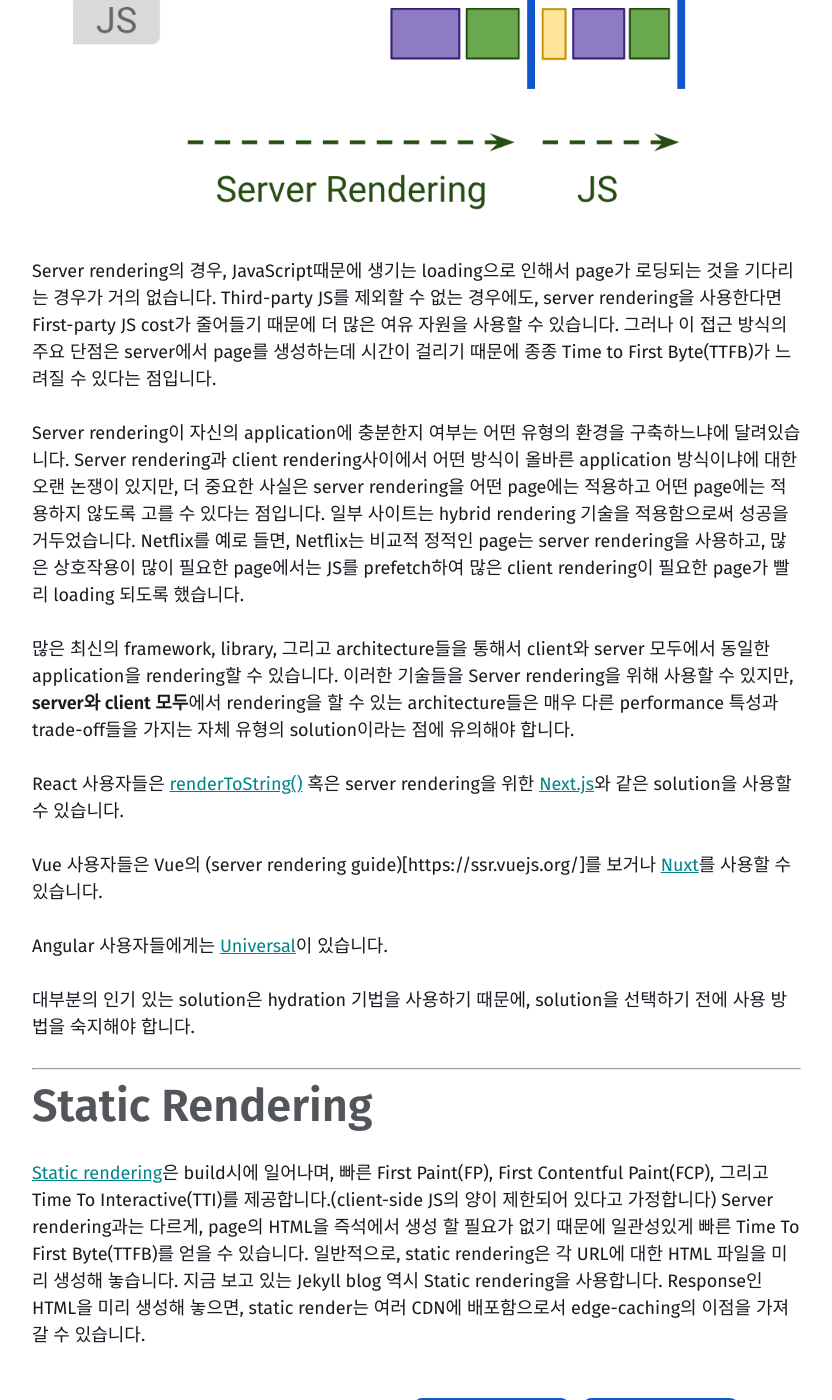
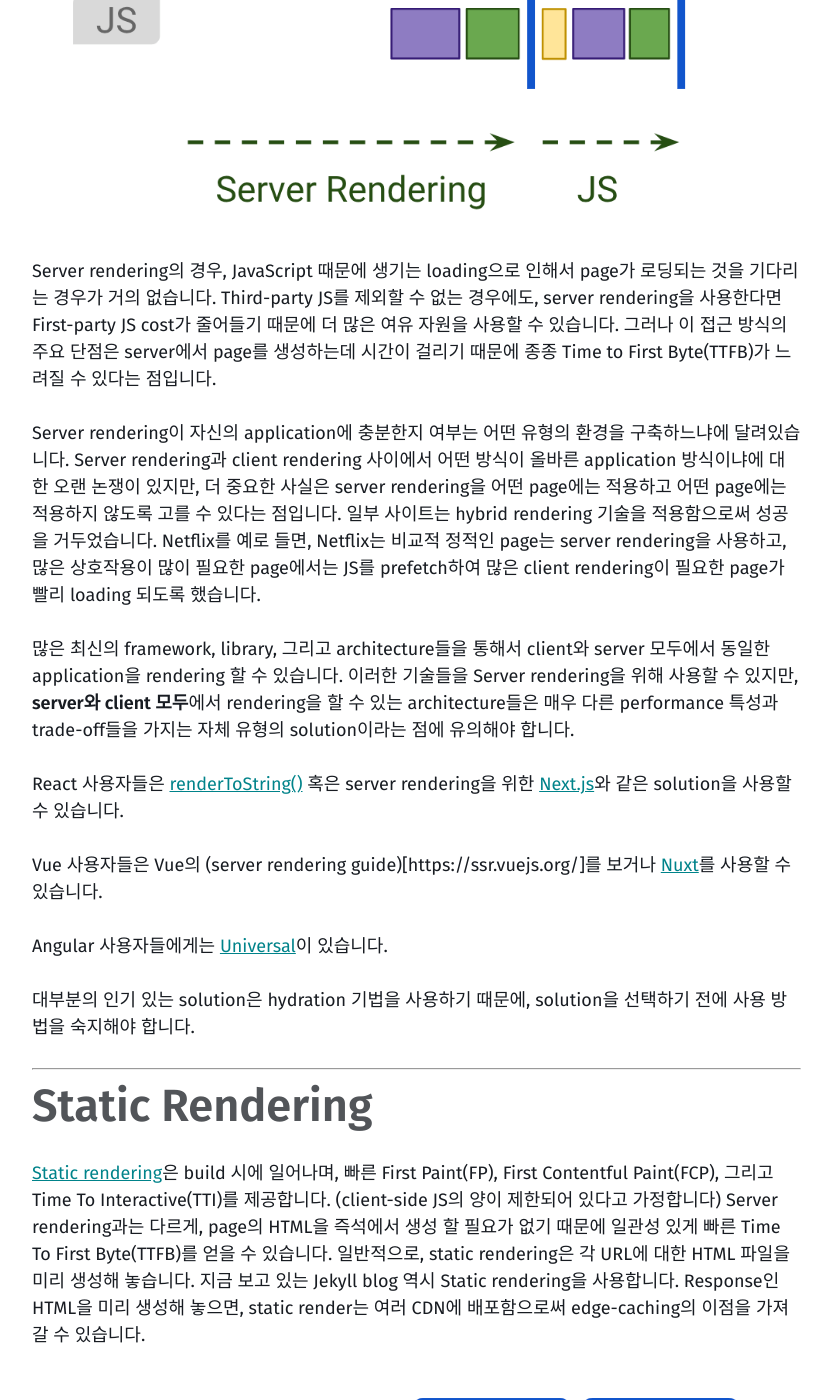
Before and after one commit to shlrur/first-blog.maker, a Jekyll site: the page built from _posts/devlogs/2019/2019-02-14-rendering-on-the-web.md, in a window 1280 px wide and 1400 px high, scrolled down 2763 px. Shown: the whole window, without its empty margins (40-872 px from the left). Built offline with Jekyll 4.4.1, drawn with Linux system fonts in a browser that asks for light colours; comment, search, counter and statistics services are not loaded; a style sheet for code colours, icons or effects is not loaded; some of the changed text lies outside the part shown.

```diff
--- a/_posts/devlogs/2019/2019-02-14-rendering-on-the-web.md
+++ b/_posts/devlogs/2019/2019-02-14-rendering-on-the-web.md
@@ -70,11 +70,11 @@
     <img src="{{ site.url }}{{ site.baseurl }}/assets/images/rendering-on-the-web/0_server-rendering-tti.png" alt="server rendering TTI">
 </figure>
 
-Server rendering의 경우, JavaScript때문에 생기는 loading으로 인해서 page가 로딩되는 것을 기다리는 경우가 거의 없습니다. Third-party JS를 제외할 수 없는 경우에도, server rendering을 사용한다면 First-party JS cost가 줄어들기 때문에 더 많은 여유 자원을 사용할 수 있습니다. 그러나 이 접근 방식의 주요 단점은 server에서 page를 생성하는데 시간이 걸리기 때문에 종종 Time to First Byte(TTFB)가 느려질 수 있다는 점입니다.
+Server rendering의 경우, JavaScript 때문에 생기는 loading으로 인해서 page가 로딩되는 것을 기다리는 경우가 거의 없습니다. Third-party JS를 제외할 수 없는 경우에도, server rendering을 사용한다면 First-party JS cost가 줄어들기 때문에 더 많은 여유 자원을 사용할 수 있습니다. 그러나 이 접근 방식의 주요 단점은 server에서 page를 생성하는데 시간이 걸리기 때문에 종종 Time to First Byte(TTFB)가 느려질 수 있다는 점입니다.
 
-Server rendering이 자신의 application에 충분한지 여부는 어떤 유형의 환경을 구축하느냐에 달려있습니다. Server rendering과 client rendering사이에서 어떤 방식이 올바른 application 방식이냐에 대한 오랜 논쟁이 있지만, 더 중요한 사실은 server rendering을 어떤 page에는 적용하고 어떤 page에는 적용하지 않도록 고를 수 있다는 점입니다. 일부 사이트는 hybrid rendering 기술을 적용함으로써 성공을 거두었습니다. Netflix를 예로 들면, Netflix는 비교적 정적인 page는 server rendering을 사용하고, 많은 상호작용이 많이 필요한 page에서는 JS를 prefetch하여 많은 client rendering이 필요한 page가 빨리 loading 되도록 했습니다.
+Server rendering이 자신의 application에 충분한지 여부는 어떤 유형의 환경을 구축하느냐에 달려있습니다. Server rendering과 client rendering 사이에서 어떤 방식이 올바른 application 방식이냐에 대한 오랜 논쟁이 있지만, 더 중요한 사실은 server rendering을 어떤 page에는 적용하고 어떤 page에는 적용하지 않도록 고를 수 있다는 점입니다. 일부 사이트는 hybrid rendering 기술을 적용함으로써 성공을 거두었습니다. Netflix를 예로 들면, Netflix는 비교적 정적인 page는 server rendering을 사용하고, 많은 상호작용이 많이 필요한 page에서는 JS를 prefetch하여 많은 client rendering이 필요한 page가 빨리 loading 되도록 했습니다.
 
-많은 최신의 framework, library, 그리고 architecture들을 통해서 client와 server 모두에서 동일한 application을 rendering할 수 있습니다. 이러한 기술들을 Server rendering을 위해 사용할 수 있지만, **server와 client 모두**에서 rendering을 할 수 있는 architecture들은 매우 다른 performance 특성과 trade-off들을 가지는 자체 유형의 solution이라는 점에 유의해야 합니다.
+많은 최신의 framework, library, 그리고 architecture들을 통해서 client와 server 모두에서 동일한 application을 rendering 할 수 있습니다. 이러한 기술들을 Server rendering을 위해 사용할 수 있지만, **server와 client 모두**에서 rendering을 할 수 있는 architecture들은 매우 다른 performance 특성과 trade-off들을 가지는 자체 유형의 solution이라는 점에 유의해야 합니다.
 
 React 사용자들은 [renderToString()](https://reactjs.org/docs/react-dom-server.html) 혹은 server rendering을 위한 [Next.js](https://nextjs.org/)와 같은 solution을 사용할 수 있습니다.
 
@@ -88,17 +88,17 @@
 
 # Static Rendering
 
-[Static rendering](https://frontarm.com/james-k-nelson/static-vs-server-rendering/)은 build시에 일어나며, 빠른 First Paint(FP), First Contentful Paint(FCP), 그리고 Time To Interactive(TTI)를 제공합니다.(client-side JS의 양이 제한되어 있다고 가정합니다) Server rendering과는 다르게, page의 HTML을 즉석에서 생성 할 필요가 없기 때문에 일관성있게 빠른 Time To First Byte(TTFB)를 얻을 수 있습니다. 일반적으로, static rendering은 각 URL에 대한 HTML 파일을 미리 생성해 놓습니다. 지금 보고 있는 Jekyll blog 역시 Static rendering을 사용합니다. Response인 HTML을 미리 생성해 놓으면, static render는 여러 CDN에 배포함으로서 edge-caching의 이점을 가져갈 수 있습니다.
+[Static rendering](https://frontarm.com/james-k-nelson/static-vs-server-rendering/)은 build 시에 일어나며, 빠른 First Paint(FP), First Contentful Paint(FCP), 그리고 Time To Interactive(TTI)를 제공합니다. (client-side JS의 양이 제한되어 있다고 가정합니다) Server rendering과는 다르게, page의 HTML을 즉석에서 생성 할 필요가 없기 때문에 일관성 있게 빠른 Time To First Byte(TTFB)를 얻을 수 있습니다. 일반적으로, static rendering은 각 URL에 대한 HTML 파일을 미리 생성해 놓습니다. 지금 보고 있는 Jekyll blog 역시 Static rendering을 사용합니다. Response인 HTML을 미리 생성해 놓으면, static render는 여러 CDN에 배포함으로써 edge-caching의 이점을 가져갈 수 있습니다.
 
 <figure class="align-center">
     <img src="{{ site.url }}{{ site.baseurl }}/assets/images/rendering-on-the-web/1_static-rendering-tti.png" alt="static rendering TTI">
 </figure>
 
-Static rendering을 위한 solution들은 모든 모양과 크기를 제공합니다. [Gatsby](https://www.gatsbyjs.org/)같은 경우는 개발자들이 자신의 application이 build 단계를 거치지 않고, 동적으로 동작하는 것 처럼 느끼게 디자인 되어 있습니다. [Jekyll](https://jekyllrb.com/)이나 [Metalsmith](https://metalsmith.io/)같은 다른 solution들은 static 한 성질을 이용해서 좀 더 tamplate-driven의 접근 방식을 제공합니다.
+Static rendering을 위한 solution들은 모든 모양과 크기를 제공합니다. [Gatsby](https://www.gatsbyjs.org/) 같은 경우는 개발자들이 자신의 application이 build 단계를 거치지 않고, 동적으로 동작하는 것처럼 느끼게 디자인되어 있습니다. [Jekyll](https://jekyllrb.com/)이나 [Metalsmith](https://metalsmith.io/) 같은 다른 solution들은 static 한 성질을 이용해서 좀 더 template-driven의 접근 방식을 제공합니다.
 
 Static rendering의 단점 중 하나는 가능한 모든 URL에 대해 개별 HTML 파일을 생성해야 한다는 것입니다. 이는 URL이 무엇을 뜻하는지 예측하기 힘들거나 고유 페이지가 많은 site의 경우 여러 문제가 있을 수 있습니다.
 
-React 사용자의 경우 [Gatsby](https://www.gatsbyjs.org/), [Next.js static export](https://nextjs.org/learn/excel/static-html-export/), 혹은 [Navi](https://frontarm.com/navi/)가 익숙할 수 있습니다. (이 library들을 사용해서 component를 쉽게 작성할 수 있습니다) 하지만, static rendering과 prerendering 사이의 차이를 이해하는 것이 중요합니다. Static rendering page는 client-side JS를 많이 실행하지 않아도 interactive한 반면, prerendering은 First Paint(FP) 혹은 SPA의 First Contentful Paint(FCP)를 향상시킵니다. Prerendering은 page가 interactive할 수 있도록 content를 client-side에서 생성합니다.
+React 사용자의 경우 [Gatsby](https://www.gatsbyjs.org/), [Next.js static export](https://nextjs.org/learn/excel/static-html-export/), 혹은 [Navi](https://frontarm.com/navi/)가 익숙할 수 있습니다. (이 library들을 사용해서 component를 쉽게 작성할 수 있습니다) 하지만, static rendering과 prerendering 사이의 차이를 이해하는 것이 중요합니다. Static rendering page는 client-side JS를 많이 실행하지 않아도 interactive한 반면, prerendering은 First Paint(FP) 혹은 SPA의 First Contentful Paint(FCP)를 향상시킵니다. Prerendering은 page가 interactive 할 수 있도록 content를 client-side에서 생성합니다.
 
 주어진 solution이 static rendering인지 prerendering인지 확실하지 않으면 다음의 test를 해볼 수 있습니다. _JavaScript를 disable로 한 후에 다시 web page를 load해보세요._ Static rendered page의 경우 JavaScript가 disable이라도 대부분의 기능이 사용 가능합니다. Prerendered page의 경우 link같은 기본 기능은 가능할지 몰라도 대부분의 page는 비활성 상태가 됩니다.
 
```
Also changed, not shown: other parts of _posts/devlogs/2019/2019-02-14-rendering-on-the-web.md (+20 -20 lines).
